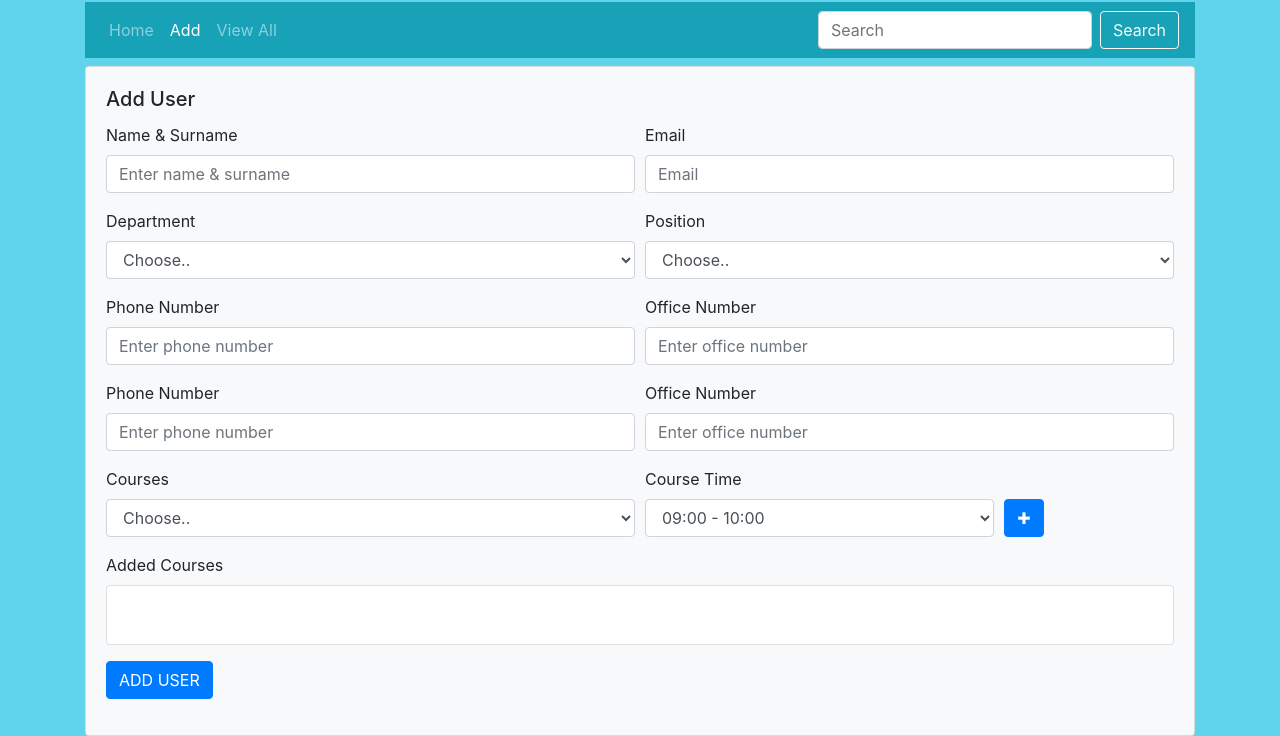
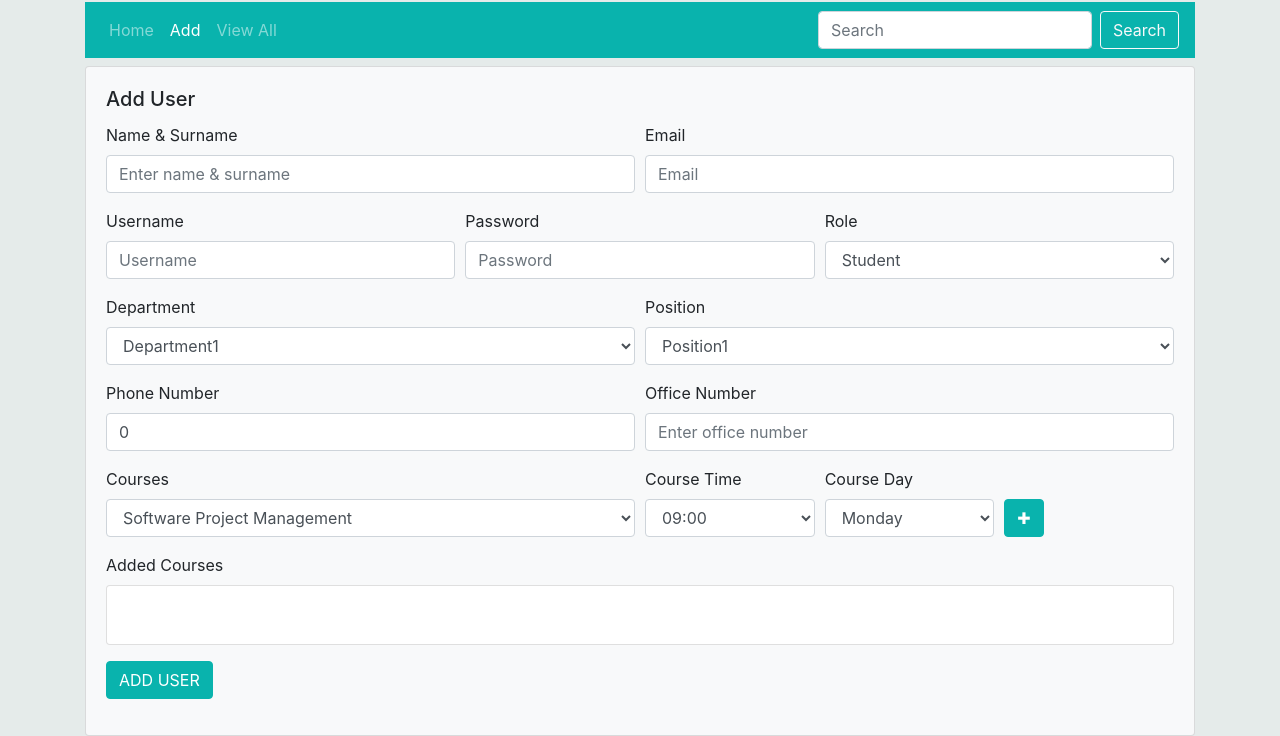
Before and after one commit to cnsbelirdi/AddressBook, a plain HTML site: page addUser.html in a window 1280 px wide. Shown: the part 89-825 px from the top of the page. Drawn offline with nearby package versions, Linux system fonts and the light colour scheme.

Commit message:
design update

```diff
--- a/addUser.html
+++ b/addUser.html
@@ -9,16 +9,16 @@
     <link rel="stylesheet" href="css/style.css">
 
 </head>
-<body class="bg-info-light">
+<body class="bg-dark-white">
     <div class="container">
         <!-- HEADER -->
         <header class="navbar  justify-content-between">
             <a href="https://uskudar.edu.tr/"><img class="logo" src="https://uskudar.edu.tr/assets/kurumsal/logo-en/png/uskudar-university-logo.png" /></a>
-            <h5 class="text-light">Uskudar University Address Book</h5>
-            <button class="btn btn-info my-2 my-sm-0" type="submit">Log out</button>
+            <h5>Uskudar University Address Book</h5>
+            <button class="btn btn-info-light my-2 my-sm-0" type="submit">Log out</button>
         </header>
         <!-- NAVBAR -->
-        <nav class="navbar navbar-expand-lg navbar-dark bg-info">
+        <nav class="navbar navbar-expand-lg navbar-dark bg-info-light">
             <button class="navbar-toggler" type="button" data-toggle="collapse" data-target="#navbarSupportedContent" aria-controls="navbarSupportedContent" aria-expanded="false" aria-label="Toggle navigation">
               <span class="navbar-toggler-icon"></span>
             </button>
@@ -56,12 +56,28 @@
                             <input type="email" class="form-control" id="email" placeholder="Email">
                         </div>
                     </div>
-
+                    <div class="form-row">
+                        <div class="form-group col-md-4">
+                            <label for="name">Username</label>
+                            <input type="text" class="form-control" id="username" placeholder="Username">
+                        </div>
+                        <div class="form-group col-md-4">
+                            <label for="email">Password</label>
+                            <input type="email" class="form-control" id="password" placeholder="Password">
+                        </div>
+                        <div class="form-group col-md-4">
+                            <label for="department">Role</label>
+                            <select class="form-control" id="role" name="role">
+                                <option>Student</option>
+                                <option>Employee</option>
+                                <option>Human Resources</option>
+                            </select>
+                        </div>
+                    </div>
                     <div class="form-row">
                         <div class="form-group col-md-6">
                             <label for="department">Department</label>
-                            <select class="form-control" id="department">
-                                <option>Choose..</option>
+                            <select class="form-control" id="department" name="department">
                                 <option>Department1</option>
                                 <option>Department2</option>
                                 <option>Department3</option>
@@ -71,8 +87,7 @@
                         </div>
                         <div class="form-group col-md-6">
                             <label for="position">Position</label>
-                            <select class="form-control" id="position">
-                                <option>Choose..</option>
+                            <select class="form-control" id="position" name="position">
                                 <option>Position1</option>
                                 <option>Position2</option>
                                 <option>Position3</option>
@@ -84,28 +99,17 @@
                     <div class="form-row">
                         <div class="form-group col-md-6">
                             <label for="phone">Phone Number</label>
-                            <input type="phone" class="form-control" id="phone"placeholder="Enter phone number">
+                            <input type="tel" class="form-control" id="phoneNumber" name="phoneNumber" value="0" placeholder="Enter phone number">
                         </div>
                         <div class="form-group col-md-6">
                             <label for="office">Office Number</label>
-                            <input type="number" class="form-control" id="office" placeholder="Enter office number">
-                        </div>
-                    </div>
-                    <div class="form-row">
-                        <div class="form-group col-md-6">
-                            <label for="phone">Phone Number</label>
-                            <input type="phone" class="form-control" id="phone"placeholder="Enter phone number">
-                        </div>
-                        <div class="form-group col-md-6">
-                            <label for="office">Office Number</label>
-                            <input type="number" class="form-control" id="office" placeholder="Enter office number">
+                            <input type="number" class="form-control" id="officeNo" name="officeNo" placeholder="Enter office number">
                         </div>
                     </div>
                     <div class="form-row">
                         <div class="form-group col-md-6">
                             <label for="courses">Courses</label>
-                            <select class="form-control" id="courses">
-                                <option>Choose..</option>
+                            <select class="form-control" id="courses" name="course">
                                 <option>Software Project Management</option>
                                 <option>Object Oriented Programming II</option>
                                 <option>Software Construction</option>
@@ -113,19 +117,31 @@
                                 <option>Numerical Analysis</option>
                             </select>
                         </div>
-                        <div class="form-group col-md-4">
+                        <div class="form-group col-md-2">
                             <label for="time">Course Time</label>
-                            <select class="form-control" id="time">
-                                <option>09:00 - 10:00</option>
-                                <option>10:00 - 11:00</option>
-                                <option>11:00 - 12:00</option>
-                                <option>12:00 - 13:00</option>
-                                <option>13:00 - 14:00</option>
-                                <option>14:00 - 15:00</option>
+                            <select class="form-control" id="time" name="time">
+                                <option>09:00</option>
+                                <option>10:00</option>
+                                <option>11:00</option>
+                                <option>12:00</option>
+                                <option>13:00</option>
+                                <option>14:00</option>
                             </select>
                         </div>
                         <div class="form-group col-md-2">
-                            <button class="mt-4_5 btn btn-primary" id="addCourse"  type="button">&#10010;</button>
+                            <label for="time">Course Day</label>
+                            <select class="form-control" id="day" name="day">
+                                <option>Monday</option>
+                                <option>Tuesday</option>
+                                <option>Wednesday</option>
+                                <option>Thursday</option>
+                                <option>Friday</option>
+                                <option>Saturday</option>
+                                <option>Sunday</option>
+                            </select>
+                        </div>
+                        <div class="form-group col-md-2">
+                            <button class="mt-4_5 btn btn-info-light" id="addCourse"  type="button">&#10010;</button>
                         </div>
                     </div>
 
@@ -135,7 +151,7 @@
 
                         </ul>
                     </div>
-                    <button type="submit" class="btn btn-primary mt-3">ADD USER</button>
+                    <button type="submit" class="btn btn-info-light mt-3">ADD USER</button>
                 </form>
             </div>
         </div>
--- a/css/style.css
+++ b/css/style.css
@@ -1,3 +1,9 @@
+body{
+	margin:0;
+	padding:0;
+	height:100%;
+}
+
 .logo{
     width:100px;
 }
@@ -9,11 +15,33 @@
 }
 
 .bg-info-light{
-    background-color: #60d4ea;
+    background-color: #09b3ad!important;
 }
+button.bg-info-light:focus,button.bg-info-light:hover{background-color:#07948f!important}
+.btn-info-light{color:#fff;background-color:#09b3ad;border-color:#09b3ad}
+.btn-info-light:hover{color:#fff;background-color:#07948f;border-color:#117a8b}
+.btn-info-light.focus,.btn-info-light:focus{box-shadow:0 0 0 .2rem #06807b}
+.btn-info-light.disabled,.btn-info-light:disabled{color:#fff;background-color:#09b3ad;border-color:#09b3ad}
+.btn-info-light:not(:disabled):not(.disabled).active,
+.btn-info-light:not(:disabled):not(.disabled):active,
+.show>.btn-info-light.dropdown-toggle{color:#fff;background-color:#117a8b;border-color:#117a8b}
+.btn-info-light:not(:disabled):not(.disabled).active:focus,
+.btn-info-light:not(:disabled):not(.disabled):active:focus,
+.show>.btn-info-light.dropdown-toggle:focus{box-shadow:0 0 0 .2rem #06807b}
+
+
 .bg-light-gray {
     background-color: #f7f7f7;
 }
+.bg-dark-white{
+	background-color: #E5EBEA;
+}
+
+
+
+
+
+
 .table-bordered thead td, .table-bordered thead th {
     border-bottom-width: 2px;
 }
@@ -123,14 +151,7 @@
 
 
 /* LOGIN */
-
-
-	/* Coded with love by Mutiullah Samim */
-		body,
-		html {
-			margin: 0;
-			padding: 0;
-			height: 100%;
+	.login-body {
 		background: #60d4ea !important;
 	}
 	.user_card {
```
Also changed, not shown: index.html (+10 -6 lines), viewAll.html (+39 -8 lines). Lines whose indentation alone changed are shown as unchanged.
